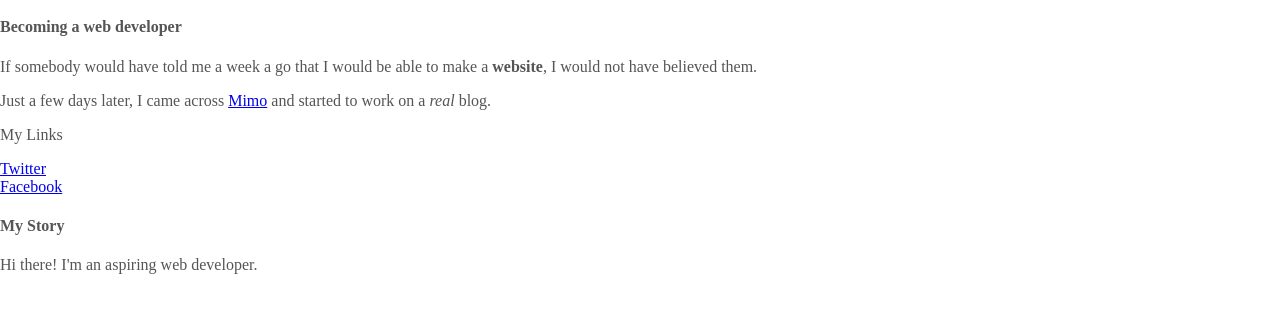
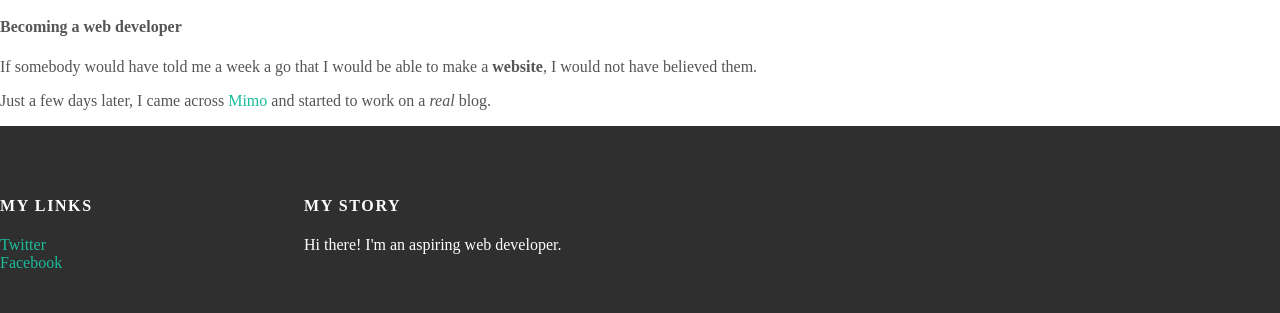
Before and after one commit to GeorgeRangelCode/Make-a-Website, a plain HTML site: page index.html in a window 1280 px wide. Shown: the part 491-804 px from the top of the page. Drawn offline with Linux system fonts and the light colour scheme.

Commit message:
Añadiendo estilos al footer

```diff
--- a/index.html
+++ b/index.html
@@ -43,11 +43,10 @@
     <div id="footer">
       <div class="container">
         <div class="column">
-          My Links
+          <h4>My Links</h4>
           <p>
-            <a href="https://twitter.com/me">Twitter</a>
-            <br />
-            <a href="https://facebook.com/me">Facebook</a>
+            <a href="#">Twitter</a><br />
+            <a href="#">Facebook</a>
           </p>
         </div>
         <div class="column">
--- a/main.css
+++ b/main.css
@@ -42,3 +42,37 @@ body {
   display: inline;
   padding-left: 20px;
 }
+
+#footer {
+  background-color: #2f2f2f;
+  padding: 50px 0;
+}
+
+#footer h4 {
+  color: white;
+  text-transform: uppercase;
+  letter-spacing: 0.1em;
+}
+
+#footer p {
+  color: white;
+}
+
+a {
+  color: #1abc9c;
+  text-decoration: none;
+}
+
+a {
+  color: #1abc9c;
+  text-decoration: none;
+}
+a:hover {
+  color: #f6a623;
+}
+
+.column {
+  min-width: 300px;
+  display: inline-block;
+  vertical-align: top;
+}
```
